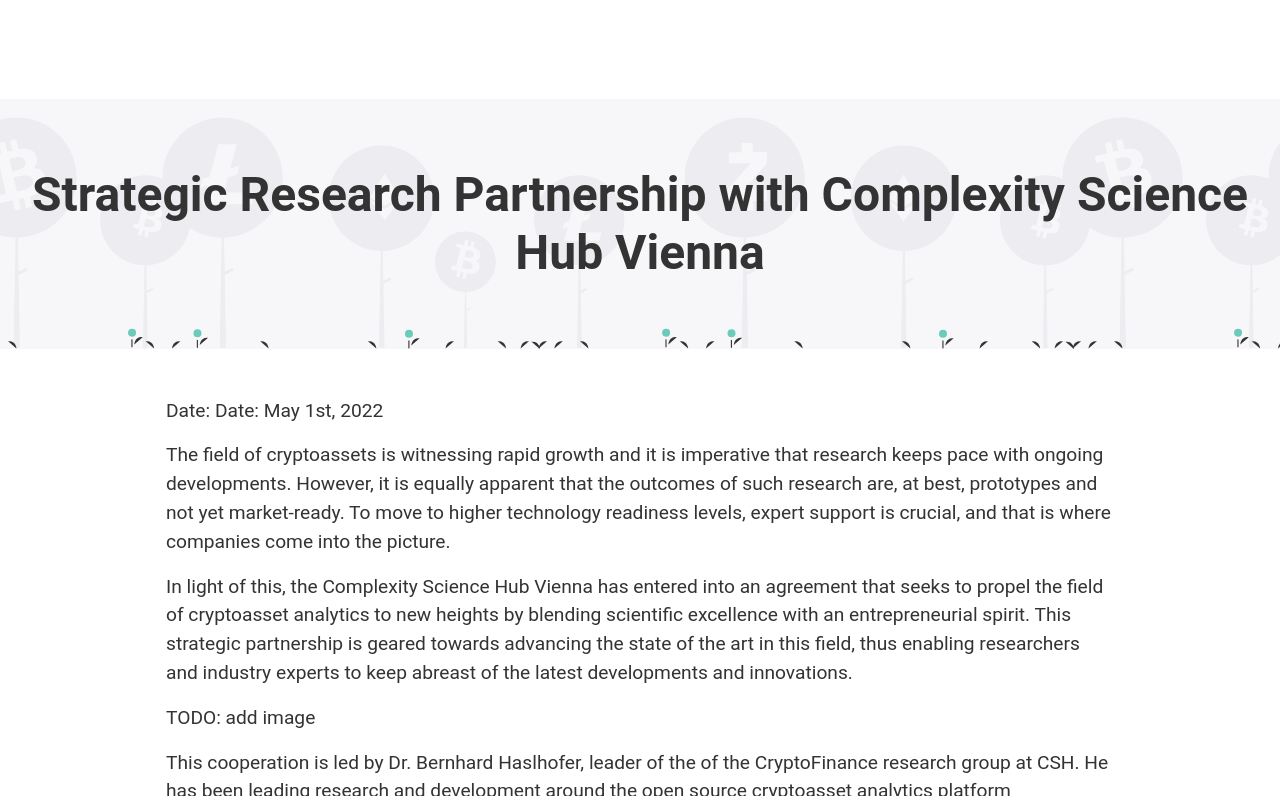
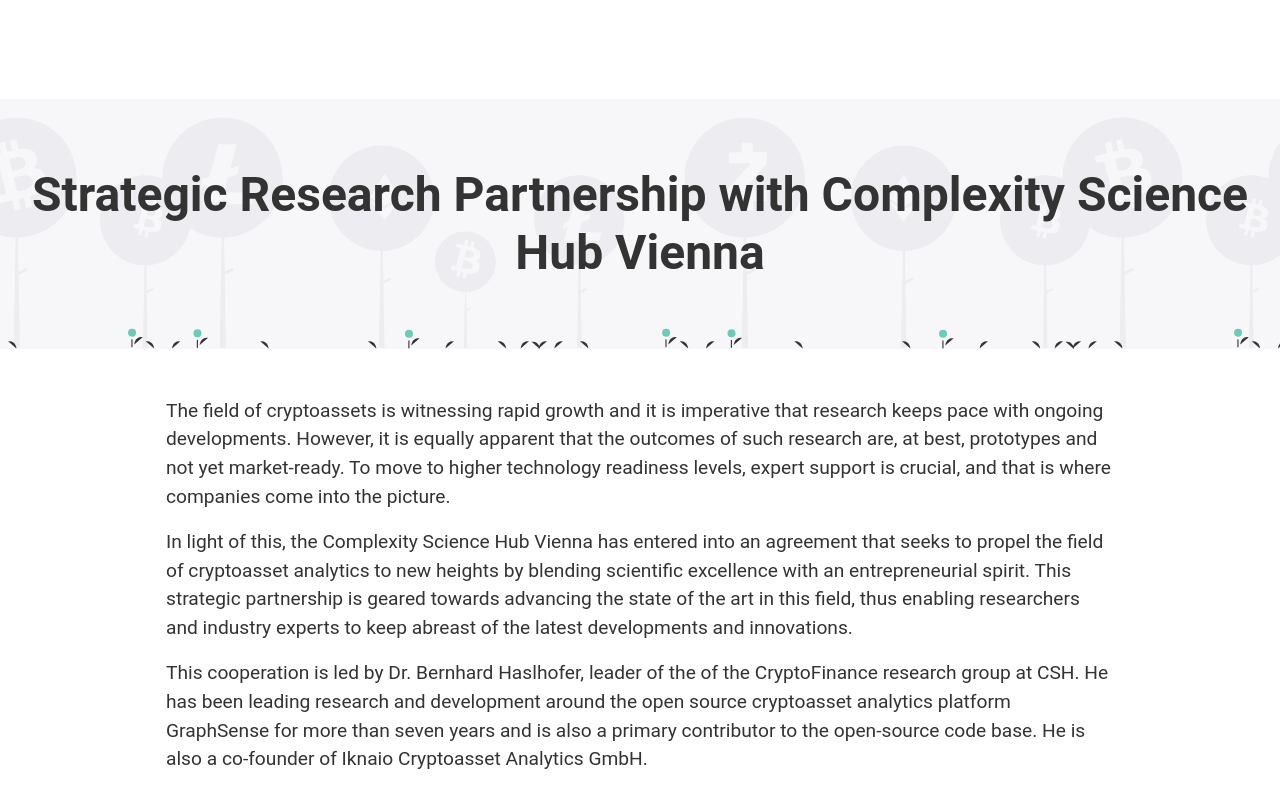
Before and after one commit to iknaio/iknaio.github.io, a Jekyll site: the page built from _posts/2022-05-01-CSH.md, in a window 1280 px wide and 900 px high, cut to the strip 104-900 px from the top of the window. Built offline with Jekyll 4.4.1, drawn with Linux system fonts in a browser that asks for light colours; comment, search, counter and statistics services are not loaded.

Commit message:
fix news, fix header shrink

```diff
--- a/_includes/header.html
+++ b/_includes/header.html
@@ -24,9 +24,9 @@
           <li class="nav-item">
             <a class="nav-link text-right" href="/#services">Services</a>
           </li>
-          <!--li class="nav-item">
+          <li class="nav-item">
             <a class="nav-link text-right" href="/news.html">News</a>
-          </li-->
+          </li>
           <li class="nav-item">
             <a class="nav-link text-right" href="/about.html">About us</a>
           </li>
@@ -63,7 +63,6 @@
     } else {
         elem.className = elem.className.replace(clsName, '')
     }
-    })
     lastScrollTop = scrollTop
 }
 </script>
--- a/_includes/project.html
+++ b/_includes/project.html
@@ -2,6 +2,7 @@
     <div class="row align-items-center">
         <div class="col-md-6">
             <div class="p-4">
+                <img src="{{include.post.image}}">
             </div>
         </div>
         <div class="col-md-6">
--- a/_posts/2022-05-01-CSH.md
+++ b/_posts/2022-05-01-CSH.md
@@ -1,14 +1,13 @@
 ---
 layout: page
 title: Strategic Research Partnership with Complexity Science Hub Vienna
+image: assets/news/csh-vienna.png
+excerpt: "This collaboration fosters ties between academia and industry in the rapidly emerging cryptoasset analytics field."
+
 ---
-
-Date: Date: May 1st, 2022
 
 The field of cryptoassets is witnessing rapid growth and it is imperative that research keeps pace with ongoing developments. However, it is equally apparent that the outcomes of such research are, at best, prototypes and not yet market-ready. To move to higher technology readiness levels, expert support is crucial, and that is where companies come into the picture.
 
 In light of this, the Complexity Science Hub Vienna has entered into an agreement that seeks to propel the field of cryptoasset analytics to new heights by blending scientific excellence with an entrepreneurial spirit. This strategic partnership is geared towards advancing the state of the art in this field, thus enabling researchers and industry experts to keep abreast of the latest developments and innovations.
 
-TODO: add image
-
 This cooperation is led by Dr. Bernhard Haslhofer, leader of the of the CryptoFinance research group at CSH. He has been leading research and development around the open source cryptoasset analytics platform GraphSense for more than seven years and is also a primary contributor to the open-source code base. He is also a co-founder of Iknaio Cryptoasset Analytics GmbH.
--- a/about.markdown
+++ b/about.markdown
@@ -53,8 +53,6 @@
 
 {% include bio.html name='Matthias Rella' image='Matthias_Rella.jpg' bio='As an expert in Web technologies, Matthias Rella is a primary contributor and responsible for GraphSense\'s REST API development and its Dashboard and client tools. He holds master\'s degrees in Computer Science and Linguistics and has worked in Web-based information management for more than ten years.' %}
 
-{% include bio.html name='Patrick Schreiner' image='Rainer_Stuetz.jpg' bio='Patrick Schreiner is just great. TODO: add short bio.' %}
-
 {% include bio.html name='Rainer Stütz' image='Rainer_Stuetz.jpg' bio='Rainer Stütz has 15+ years of extensive experience in data crunching. He is also a primary contributor to GraphSense and is responsible for backend development and large-scale analytics. His background is in applied mathematics, and he has a keen interest in computational statistics and big data.' %}
 
 {% include bio.html name='Karl Zettl' image='Karl_Zettl.jpg' bio='Karl Zettl is co-founder and CEO of Iknaio Cryptoasset Analytics GmbH and is responsible for sales and marketing and business development. He has been working in different management positions in project management, business development, and sales for more than 15 years, focusing on the payment industry for CEE and DACH region.' %}
--- a/index.markdown
+++ b/index.markdown
@@ -7,5 +7,6 @@
 {% include intro.html %}
 {% include product.html %}
 {% include packages.html %}
+{% include projects.html %}
 {% include partners.html %}
 {% include jobs.html %}
--- a/news.html
+++ b/news.html
@@ -3,5 +3,5 @@
 title: News
 ---
 {% for post in site.posts %}
-{% include project.html post=post%}
+{% include project.html post=post image=post.image%}
 {% endfor %}
```
Also changed, not shown: other parts of _includes/header.html (+1 -1 lines), assets/news/csh-vienna.png (added). Lines whose indentation alone changed are shown as unchanged.
